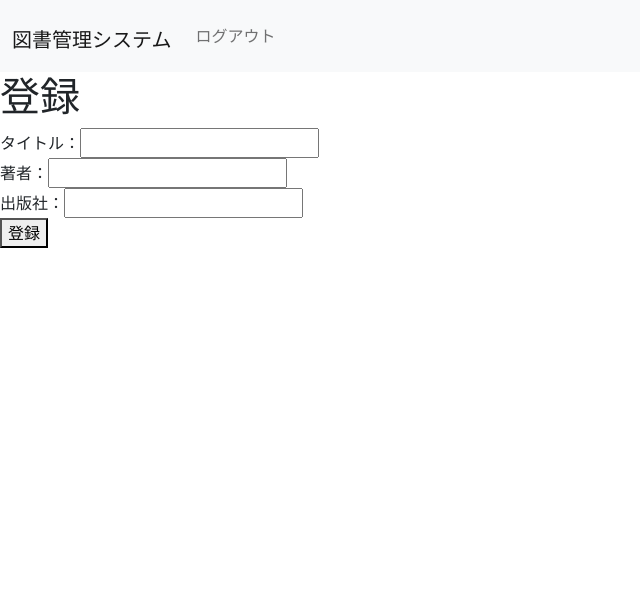
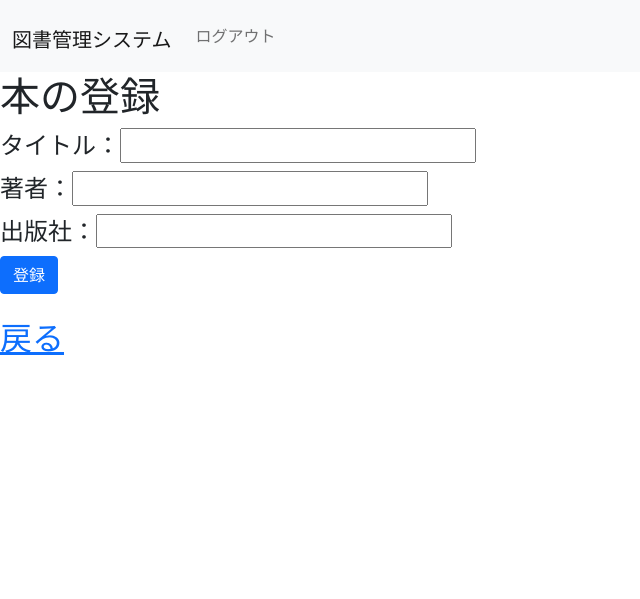
Before and after one commit to YumaSatou/final_assignment, a Flask app: page /create in a window 1280 px wide. Shown: the top 599 px of the page, without its empty margins (0-640 px from the left). Run offline with Flask 3, Linux system fonts and the light colour scheme.

Commit message:
cssの追加

```diff
--- a/templates/create.html
+++ b/templates/create.html
@@ -5,11 +5,15 @@
 {% endblock %}
 
 {% block content %}
-  <h1>登録</h1>
+<div class = "create">
+  <h1>本の登録</h1>
   <form action="{{url_for('create_exe')}}" method="post">
-    タイトル：<input type="text" name="title"><br>
-    著者：<input type="text" name="author"><br>
-    出版社：<input type="text" name="publisher"><br>
-    <button type="submit">登録</button>
+    <h4>タイトル：<input type="text" name="title"><br></h4>
+    <h4>著者：<input type="text" name="author"><br></h4>
+      <h4>出版社：<input type="text" name="publisher"><br></h4>
+    <button type="submit" class="btn btn-primary">登録</button>
   </form>
+  <h2 style="margin-top:25px"><a href="{{url_for('book_list')}}">戻る</a></h2>
+</div>
+
 {% endblock %}
```
